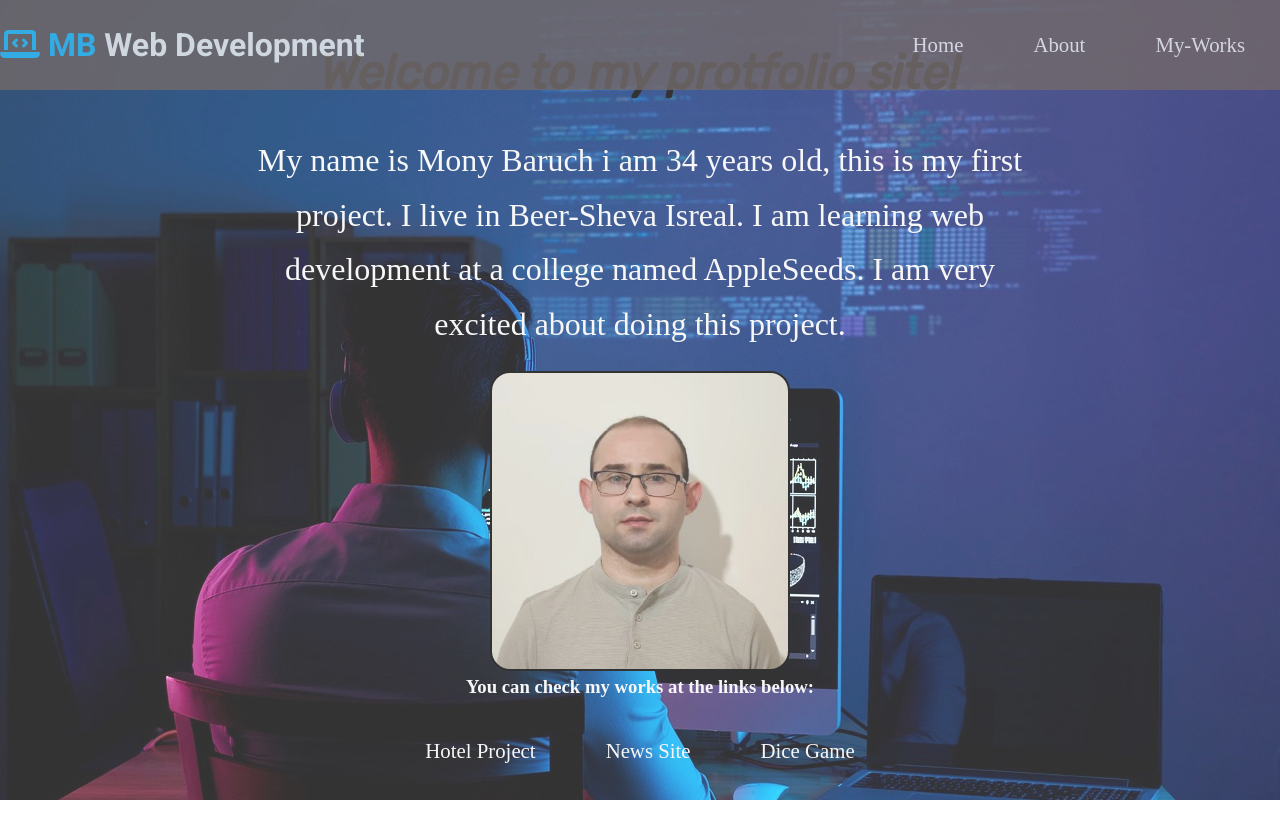
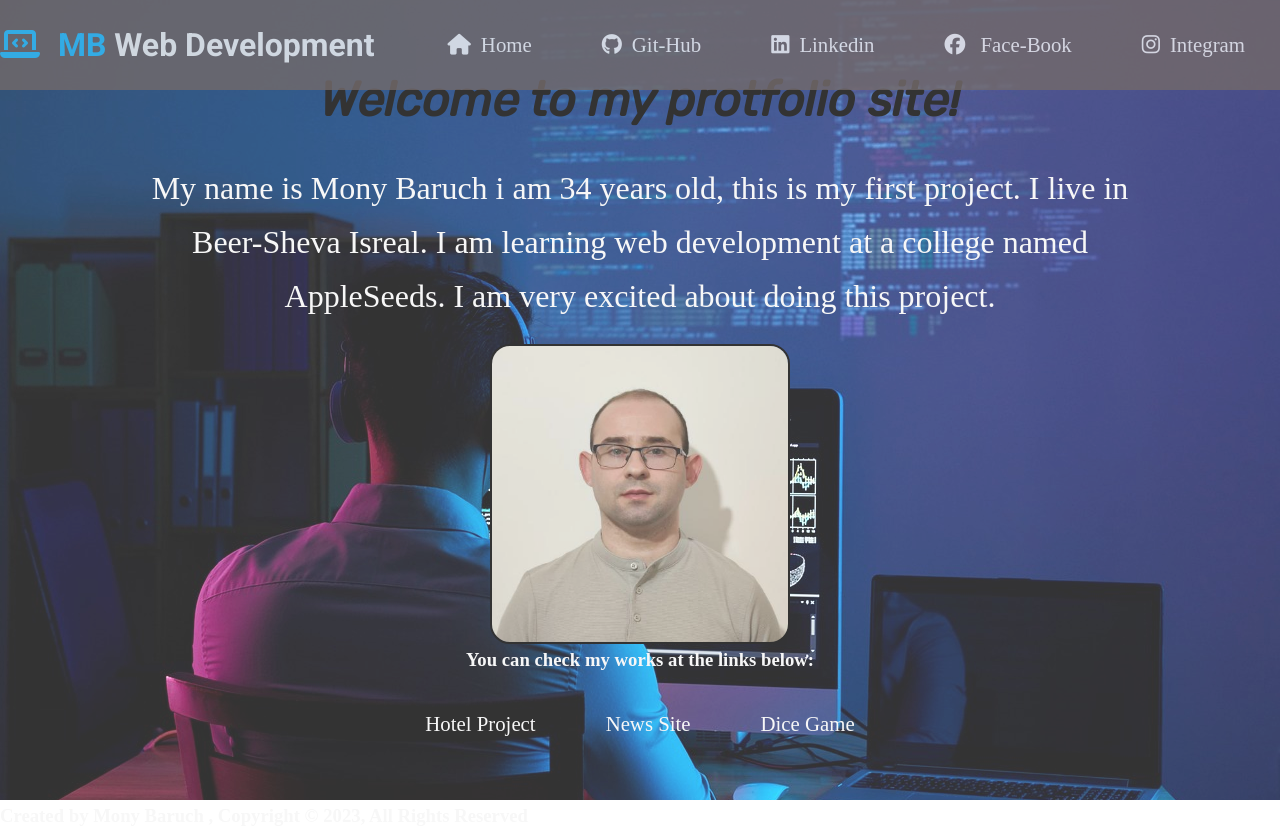
Before and after one commit to monybaruch/Demo-Portfolio-Site, a plain HTML site: page index.html in a window 1280 px wide. Before the commit the page ends 800 px from the top, so only its background shows below. Drawn offline with Linux system fonts and the light colour scheme.

Commit message:
fixing links

```diff
--- a/index.html
+++ b/index.html
@@ -20,20 +20,36 @@
         </h1>
         <nav>
           <ul>
-            <li><a href="#home">Home</a></li>
-            <li><a href="#about">About</a></li>
-            <li><a href="#my-works">My-Works</a></li>
+            <li><a href="#home"> <i class="fa-solid fa-house"></i>Home</a></li>
+            <li>
+              <a href="https://github.com/monybaruch" target="_blank"> <i class="fa-brands fa-github"></i>Git-Hub</a>
+            </li>
+            <li>
+              <a href="https://www.linkedin.com/in/mony-baruch/" target="_blank">
+                <i class="fa-brands fa-linkedin"></i>Linkedin</a
+              >
+            </li>
+            <li>
+              <a href="https://www.facebook.com/profile.php?id=100000331449093" target="_blank">
+                <i class="fa-brands fa-facebook"></i> Face-Book</a
+              >
+            </li>
+            <li>
+              <a href="https://www.instagram.com/monybaruch/" target="_blank">
+                <i class="fa-brands fa-instagram"></i></i>Integram</a
+              >
+            </li>
           </ul>
         </nav>
       </div>
-      <section class="content" id="about">
+      <section class="content">
         <h2>Welcome to my protfolio site!</h2>
         <p>
           My name is Mony Baruch i am 34 years old, this is my first project. I live in Beer-Sheva Isreal. I am learning
           web development at a college named AppleSeeds. I am very excited about doing this project.
         </p>
         <img src="./images/me.jpg" alt="" />
-        <div id="my-works">
+        <div>
           <h3>You can check my works at the links below:</h3>
           <ul>
             <li><a href="https://github.com/monybaruch/HotelProject" target="_blank">Hotel Project</a></li>
@@ -42,6 +58,7 @@
           </ul>
         </div>
       </section>
+      <div><h3>Created by Mony Baruch , Copyright &copy; 2023, All Rights Reserved</h3></div>
     </main>
   </body>
 </html>
--- a/style.css
+++ b/style.css
@@ -51,6 +51,9 @@ a:hover {
   color: rgb(0, 179, 255);
   border-radius: 20px;
 }
+i {
+  margin-right: 10px;
+}
 
 .nav-bar ul {
   display: flex;
@@ -80,7 +83,7 @@ a:hover {
 
 .container .content p {
   font-size: 2rem;
-  max-width: 800px;
+  max-width: 1000px;
   margin: 20px;
 }
 .container .content img {
@@ -94,3 +97,9 @@ a:hover {
   display: flex;
   margin-top: 30px;
 }
+
+.footer {
+  background-color: rgb(80, 69, 69);
+  color: whitesmoke;
+  height: 90px;
+}
```
